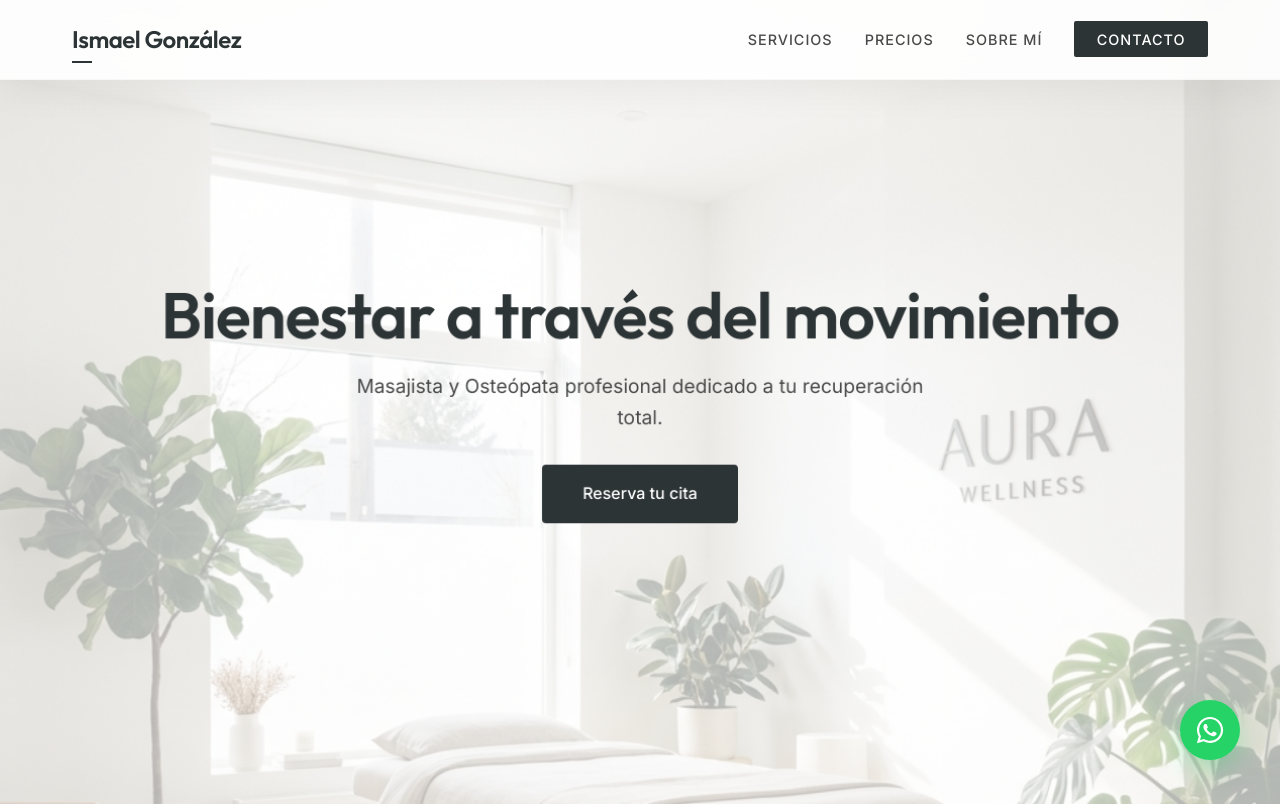
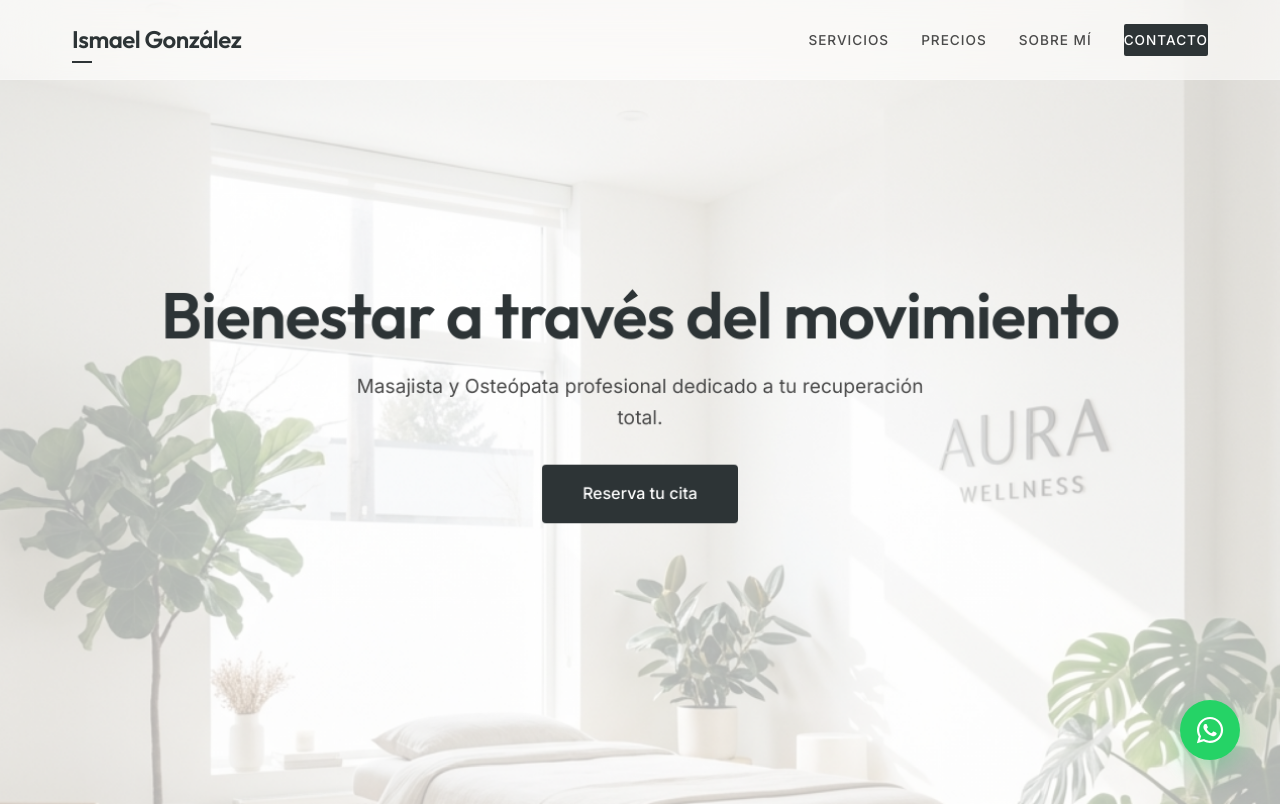
Before and after one commit to Zaexv/ismael-gonzalez-landing, a plain HTML site: page index.html in a window 1280 px wide. Shown: the top 806 px of the page. Drawn offline with Linux system fonts and the light colour scheme.

Commit message:
Added fix

```diff
--- a/index.html
+++ b/index.html
@@ -17,6 +17,7 @@
 </head>
 
 <body>
+    <div id="progress-bar"></div>
     <header id="header">
         <nav class="container">
             <div class="logo">Ismael González</div>
--- a/script.js
+++ b/script.js
@@ -8,7 +8,7 @@ document.addEventListener('DOMContentLoaded', () => {
     localStorage.setItem('visit_count', visits);
     console.log(`%c Total visits historically: ${visits} `, 'background: #2d3436; color: #fff; padding: 5px; border-radius: 3px;');
 
-    // IntersectionObserver for section highlighting and background color transitions
+    // IntersectionObserver for section highlighting
     const sections = document.querySelectorAll('section');
     const sectionObserverOptions = {
         threshold: 0.3
@@ -18,39 +18,6 @@ document.addEventListener('DOMContentLoaded', () => {
         entries.forEach(entry => {
             if (entry.isIntersecting) {
                 entry.target.classList.add('active-section');
-
-                // Dynamic theme changes based on section
-                const sectionId = entry.target.id;
-                const body = document.body;
-
-                if (sectionId === 'hero') {
-                    body.style.setProperty('--scroll-bg', '#ffffff');
-                    body.style.setProperty('--scroll-text', '#2d3436');
-                } else if (sectionId === 'services') {
-                    body.style.setProperty('--scroll-bg', '#f8f9fa');
-                    body.style.setProperty('--scroll-text', '#2d3436');
-                } else if (sectionId === 'pricing') {
-                    body.style.setProperty('--scroll-bg', '#2d3436');
-                    body.style.setProperty('--scroll-text', '#ffffff');
-                    // Adjust pricing cards contrast
-                    document.querySelectorAll('.pricing-card').forEach(card => {
-                        card.style.background = 'rgba(255, 255, 255, 0.05)';
-                        card.style.borderColor = 'rgba(255, 255, 255, 0.1)';
-                        card.querySelectorAll('.service, .price').forEach(el => el.style.color = '#fff');
-                    });
-                } else if (sectionId === 'about') {
-                    body.style.setProperty('--scroll-bg', '#ffffff');
-                    body.style.setProperty('--scroll-text', '#2d3436');
-                    // Reset pricing cards if we were in pricing
-                    document.querySelectorAll('.pricing-card').forEach(card => {
-                        card.style.background = '';
-                        card.style.borderColor = '';
-                        card.querySelectorAll('.service, .price').forEach(el => el.style.color = '');
-                    });
-                } else if (sectionId === 'contact') {
-                    body.style.setProperty('--scroll-bg', '#f0f2f5');
-                    body.style.setProperty('--scroll-text', '#2d3436');
-                }
             } else {
                 entry.target.classList.remove('active-section');
             }
@@ -82,17 +49,27 @@ document.addEventListener('DOMContentLoaded', () => {
         observer.observe(elem);
     });
 
-    // Parallax Effect for Hero
+    // Parallax & Scroll Effects
     window.addEventListener('scroll', () => {
         const scrolled = window.scrollY;
+        const totalHeight = document.body.scrollHeight - window.innerHeight;
+        const progress = (scrolled / totalHeight) * 100;
+
+        // Progress Bar
+        const progressBar = document.getElementById('progress-bar');
+        if (progressBar) {
+            progressBar.style.width = `${progress}%`;
+        }
+
+        // Hero Parallax
         const hero = document.getElementById('hero');
         if (hero) {
-            hero.style.backgroundPositionY = -(scrolled * 0.5) + 'px';
+            hero.style.backgroundPositionY = -(scrolled * 0.3) + 'px';
         }
 
-        // Header authenticated scroll effect
+        // Header scroll effect
         const header = document.getElementById('header');
-        if (scrolled > 50) {
+        if (scrolled > 30) {
             header.classList.add('scrolled');
         } else {
             header.classList.remove('scrolled');
--- a/styles.css
+++ b/styles.css
@@ -36,11 +36,11 @@
 
 body {
     font-family: var(--font-body);
-    color: var(--scroll-text);
-    background-color: var(--scroll-bg);
+    color: var(--text-main);
+    background-color: var(--bg-color);
     line-height: 1.6;
     overflow-x: hidden;
-    transition: background-color 0.8s ease, color 0.8s ease;
+    transition: var(--transition-smooth);
 }
 
 h1,
@@ -102,22 +102,34 @@ header {
     top: 0;
     width: 100%;
     z-index: 1000;
-    background-color: rgba(255, 255, 255, 0.7);
-    backdrop-filter: blur(20px);
-    -webkit-backdrop-filter: blur(20px);
-    border-bottom: 1px solid rgba(236, 236, 236, 0.3);
+    background-color: rgba(255, 255, 255, 0.4);
+    backdrop-filter: blur(25px) saturate(180%);
+    -webkit-backdrop-filter: blur(25px) saturate(180%);
+    border-bottom: 1px solid rgba(255, 255, 255, 0.2);
     transition: var(--transition-smooth);
 }
 
 header:hover {
-    background-color: rgba(255, 255, 255, 0.9);
-    box-shadow: 0 10px 40px rgba(0, 0, 0, 0.05);
+    background-color: rgba(255, 255, 255, 0.6);
 }
 
 header.scrolled {
-    background-color: rgba(255, 255, 255, 0.9);
-    box-shadow: 0 4px 30px rgba(0, 0, 0, 0.03);
-    height: 70px;
+    background-color: rgba(255, 255, 255, 0.8);
+    box-shadow: 0 10px 30px rgba(0, 0, 0, 0.05);
+    height: 65px;
+    border-bottom: 1px solid rgba(0, 0, 0, 0.05);
+}
+
+/* Scroll Progress Bar */
+#progress-bar {
+    position: fixed;
+    top: 0;
+    left: 0;
+    width: 0%;
+    height: 3px;
+    background: linear-gradient(to right, var(--text-main), #8e9eab);
+    z-index: 1001;
+    transition: width 0.1s ease;
 }
 
 header nav {
@@ -163,15 +175,32 @@ header nav {
 .nav-links a {
     text-decoration: none;
     color: var(--text-muted);
-    font-size: 0.9rem;
+    font-size: 0.85rem;
     font-weight: 500;
     text-transform: uppercase;
     letter-spacing: 1px;
+    transition: var(--transition-smooth);
+    position: relative;
+    padding: 0.5rem 0;
+}
+
+.nav-links a::after {
+    content: '';
+    position: absolute;
+    bottom: 0;
+    left: 0;
+    width: 0;
+    height: 1px;
+    background: var(--text-main);
     transition: var(--transition-smooth);
 }
 
 .nav-links a:hover {
     color: var(--text-main);
+}
+
+.nav-links a:hover::after {
+    width: 100%;
 }
 
 .btn-primary {
@@ -268,7 +297,7 @@ header nav {
 .pricing-card {
     background: var(--white);
     padding: var(--spacing-lg) var(--spacing-md);
-    border-radius: 16px;
+    border-radius: 20px;
     border: 1px solid var(--border-color);
     text-align: center;
     transition: var(--transition-smooth);
@@ -277,6 +306,7 @@ header nav {
     align-items: center;
     position: relative;
     overflow: hidden;
+    box-shadow: 0 10px 30px rgba(0, 0, 0, 0.02);
 }
 
 .pricing-card::before {
```
